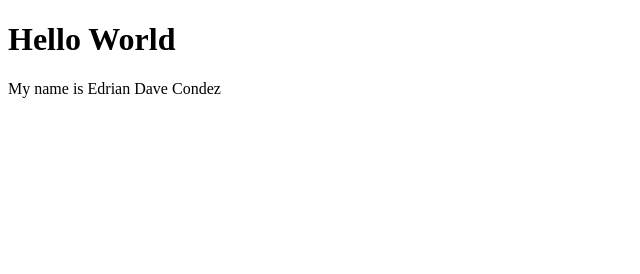
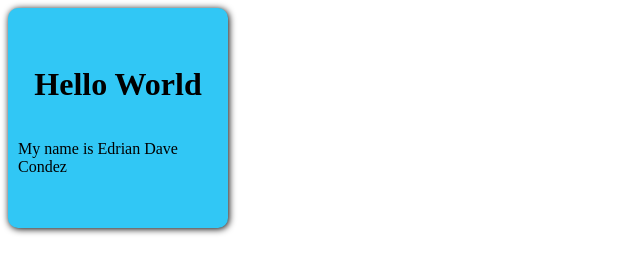
Before and after one commit to JayJo12680/new-folder-2, a plain HTML site: page index.html in a window 1280 px wide. Shown: the whole page, without its empty margins (0-640 px from the left). Drawn offline with Linux system fonts and the light colour scheme.

Commit message:
Added some design

```diff
--- a/index.html
+++ b/index.html
@@ -4,11 +4,12 @@
     <meta charset="UTF-8">
     <meta name="viewport" content="width=device-width, initial-scale=1.0">
     <title>Document</title>
+    <link rel="stylesheet" href="style.css">
 </head>
 <body>
-    <div>
-     <h1>Hello World</h1>
-     <p>My name is Edrian Dave Condez</p>
+    <div class='Container'>
+         <h1>Hello World</h1>
+         <p>My name is Edrian Dave Condez</p>
     </div>
 </body>
 </html>
--- /dev/null
+++ b/style.css
@@ -0,0 +1,12 @@
+.Container {
+    display: flex;
+    flex-direction: column;
+    width: 200px;
+    height: 200px;
+    background-color: rgb(49, 199, 245);
+    padding: 10px;
+    border-radius: 10px;
+    box-shadow: 1px 1px 7px;
+    align-items: center;
+    justify-content: center;
+}
```
